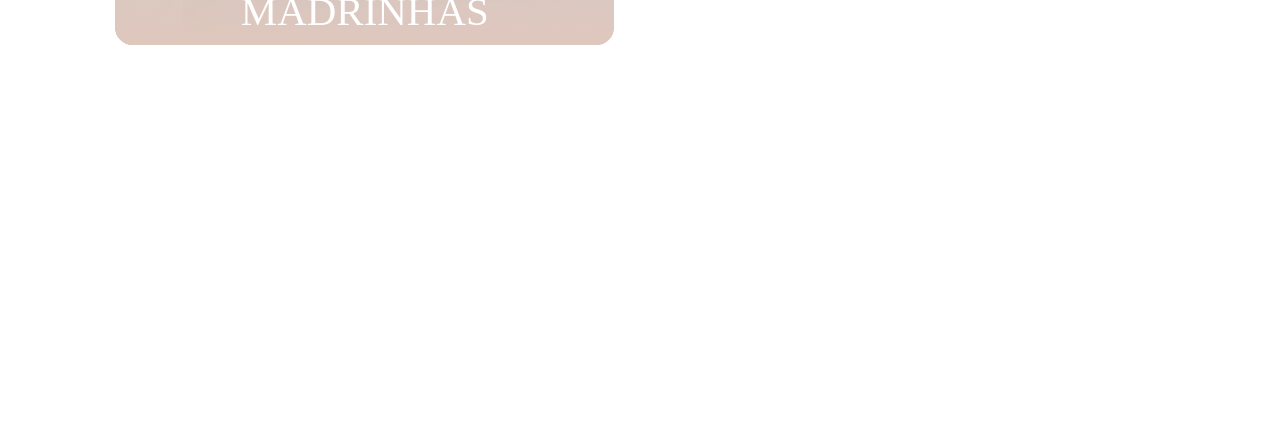
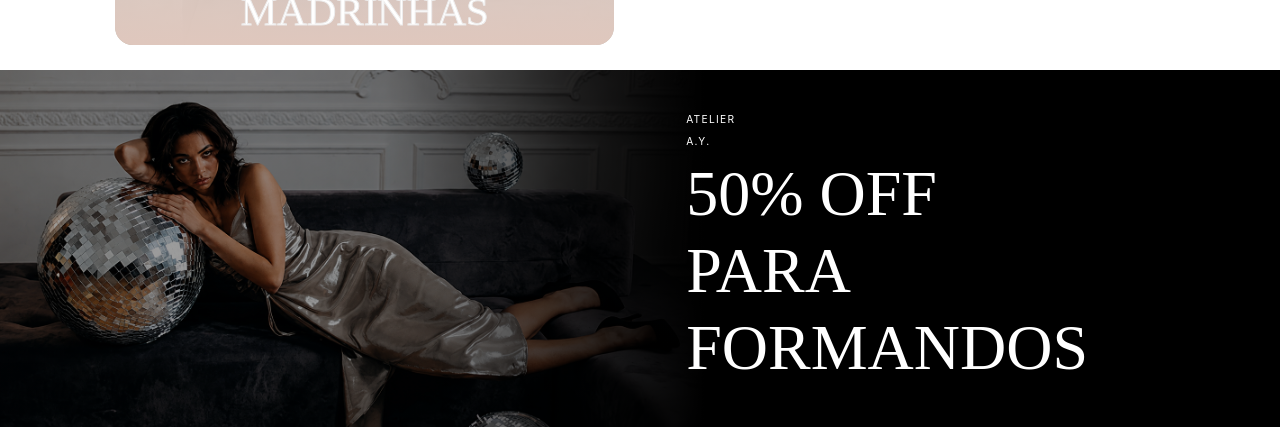
Before and after one commit to Atelier-A-Y/FrontEnd, a Vue app: page / in a window 1280 px wide. Shown: the part 1322-1749 px from the top of the page. Before the commit the page ends 1367 px from the top, so only its background shows below. Built offline with nearby package versions, Linux system fonts and the light colour scheme; the HTML template or start-up script is replaced by a standard one; a web font is replaced by a local one.

Commit message:
Feat: criação do banner de formaturas #2

```diff
--- a/src/App.vue
+++ b/src/App.vue
@@ -1,9 +1,11 @@
-<script setup lang="ts">
-import CarrosselComponent from './components/CarrosselComponent.vue';
-import HomeComponent from './components/HomeComponent.vue';
-</script>
+<template>
+  <main>
+  <RouterView />
+  </main>
+</template>
 
-<template>
-  <CarrosselComponent />
-  <HomeComponent />
-</template>
+<style scoped>
+  main{
+    background-color: white;
+  }
+</style>
--- /dev/null
+++ b/src/components/BannerComponent.vue
@@ -0,0 +1,70 @@
+<template>
+  <main>
+    <div class="banner">
+    <img src="/img/formanda_banner.png" alt="banner">
+
+    <div class="overlay">
+      <div class="texto">
+        <span class="topo1">ATELIER</span>
+        <span class="topo2">A.Y.</span>
+        <h2>50% OFF<br>PARA<br>FORMANDOS</h2>
+      </div>
+    </div>
+  </div>
+  </main>
+</template>
+
+<style scoped>
+.banner {
+  position: relative;
+  width: 100%;
+  overflow: hidden;
+}
+
+.banner img {
+  width: 70%;
+  display: block;
+}
+
+.overlay {
+  position: absolute;
+  inset: 0;
+  background: linear-gradient(
+    to right,
+    rgba(0, 0, 0, 0.39) 30%,
+    rgb(0, 0, 0) 55%,
+    rgb(0, 0, 0) 100%
+  );
+
+  display: flex;
+  align-items: center;
+  justify-content: flex-end;
+}
+
+.texto {
+  color: white;
+  text-align: left;
+  margin-right: 15vw;
+}
+
+.topo1 {
+  font-size: 0.8vw;
+  letter-spacing: 0.1vw;
+  display: block;
+  margin-bottom: 0.5vw;
+}
+
+.topo2 {
+  font-size: 0.8vw;
+  letter-spacing: 0.1vw;
+  display: block;
+  margin-bottom: 0.5vw;
+}
+
+.texto h2 {
+  font-family: "Kaisei Decol", serif;
+  font-size: 5vw;
+  font-weight: 400;
+  line-height: 1.2;
+}
+</style>
--- a/src/components/CarrosselComponent.vue
+++ b/src/components/CarrosselComponent.vue
@@ -187,10 +187,6 @@ setInterval(nextSlide, 4000)
           GERAL
 =========================*/
 
-main{
-  background-color: white;
-}
-
 .carrossel-principal {
   position: relative;
   width: 100vw;
--- a/src/components/HomeComponent.vue
+++ b/src/components/HomeComponent.vue
@@ -1,24 +1,24 @@
 <template>
 <main>
 <div class="bnt-grandes">
-  <div class="madrinhas">
+  <router-link to="/casamento" class="madrinhas">
     <img src="/img/modelo8.png" alt="madrinha">
     <div class="titulo-madri">
       <h1>MADRINHAS</h1>
     </div>
-  </div>
+  </router-link>
 
-  <div class="praia">
+  <router-link to="/praia" class="praia">
     <img src="/img/praiana.png" alt="praiana">
-  </div>
+  </router-link>
 </div>
 </main>
 </template>
 
 <style scoped>
 main{
-  background-color: white;
   margin-top: -9vw;
+  margin-bottom: 2vw;
 }
 
 .bnt-grandes {
@@ -30,6 +30,14 @@ main{
   width: 45%;
   margin-left: 9vw;
   position: relative;
+  cursor: pointer;
+  display: block;
+}
+
+.madrinhas:hover,
+.praia:hover {
+  transform: scale(1.02);
+  transition: 0.3s;
 }
 
 img {
@@ -37,6 +45,10 @@ img {
   height: auto;
   display: block;
 }
+
+/*===========================
+          MADRINHAS
+============================*/
 
 .madrinhas img{
   width: 100%;
@@ -65,6 +77,7 @@ img {
   font-weight: 400;
   font-style: normal;
   font-size: 3.2vw;
+  -webkit-text-stroke: 1px rgb(237, 236, 236);
 }
 
 /*===========================
--- /dev/null
+++ b/src/views/CasamentoView.vue
@@ -0,0 +1,3 @@
+<template>
+  <h1>00</h1>
+</template>
--- a/src/views/HomeView.vue
+++ b/src/views/HomeView.vue
@@ -1,3 +1,12 @@
+<script setup lang="ts">
+import BannerComponent from '../components/BannerComponent.vue';
+import CarrosselComponent from '../components/CarrosselComponent.vue';
+import HomeComponent from '../components/HomeComponent.vue';
+
+</script>
+
 <template>
-  <h1>00</h1>
+  <CarrosselComponent />
+  <HomeComponent />
+  <BannerComponent />
 </template>
```
Also changed, not shown: src/router/index.js (+4 -3 lines), public/img/formanda_banner.png (added).
